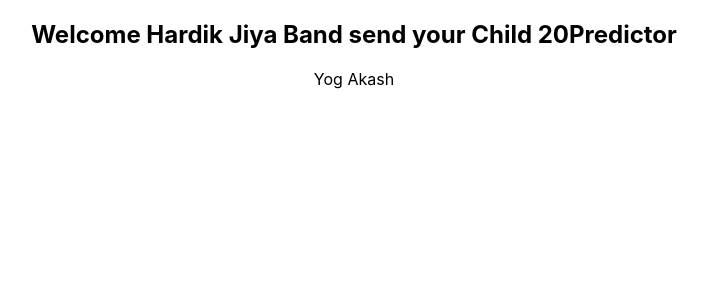
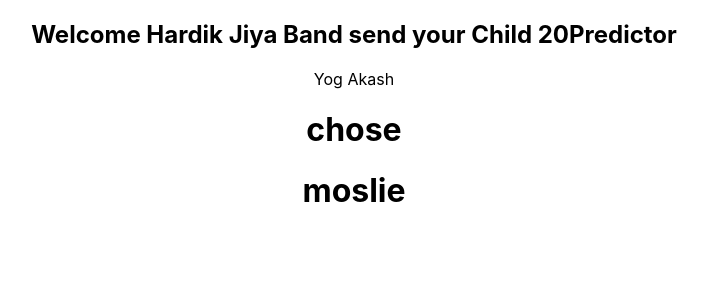
Before and after one commit to hardiktheprogrammer/typescript-chess, a React (Create React App) app in the folder my-app/: page / in a window 1280 px wide. Shown: the top 300 px of the page, without its empty margins (286-994 px from the left). Built offline with nearby package versions, Linux system fonts and the light colour scheme.

Commit message:
add components

```diff
--- a/my-app/src/App.tsx
+++ b/my-app/src/App.tsx
@@ -1,15 +1,33 @@
 import './App.css';
 import { Greet } from './components/Greet';
 import { Person } from './components/person';
+import { PersonList } from './components/PersonList';
 function App() {
   const personName = {
     first: 'Yog',
     last: 'Akash'
   };
+
+  const nameList = [
+    {
+
+    first: 'Brulie',
+    last: 'chose'
+
+
+
+    },
+    {
+      first: 'Choslie',
+      last: 'moslie'
+    }
+  ]
+
   return (
     <div className="App">
       <Greet name='Jiya Band' messageCount={20} isLoggedIn={true} />
-      <Person name ={ personName} />
+      <Person name= {personName} />
+      <PersonList name= {nameList} />
     </div>
   );
 }
--- /dev/null
+++ b/my-app/src/components/PersonList.tsx
@@ -0,0 +1,21 @@
+type PersonListProps = {
+    name: {
+
+        first: string
+        last: string
+    }[]
+
+}
+export const PersonList = (props: PersonListProps) => {
+
+    return (
+        <div>
+            {props.name.map((name) => {
+                return (
+                    <h1 key={name.first}> { name.last}</h1>
+                )
+            })}
+
+</div>
+    )
+}
```
